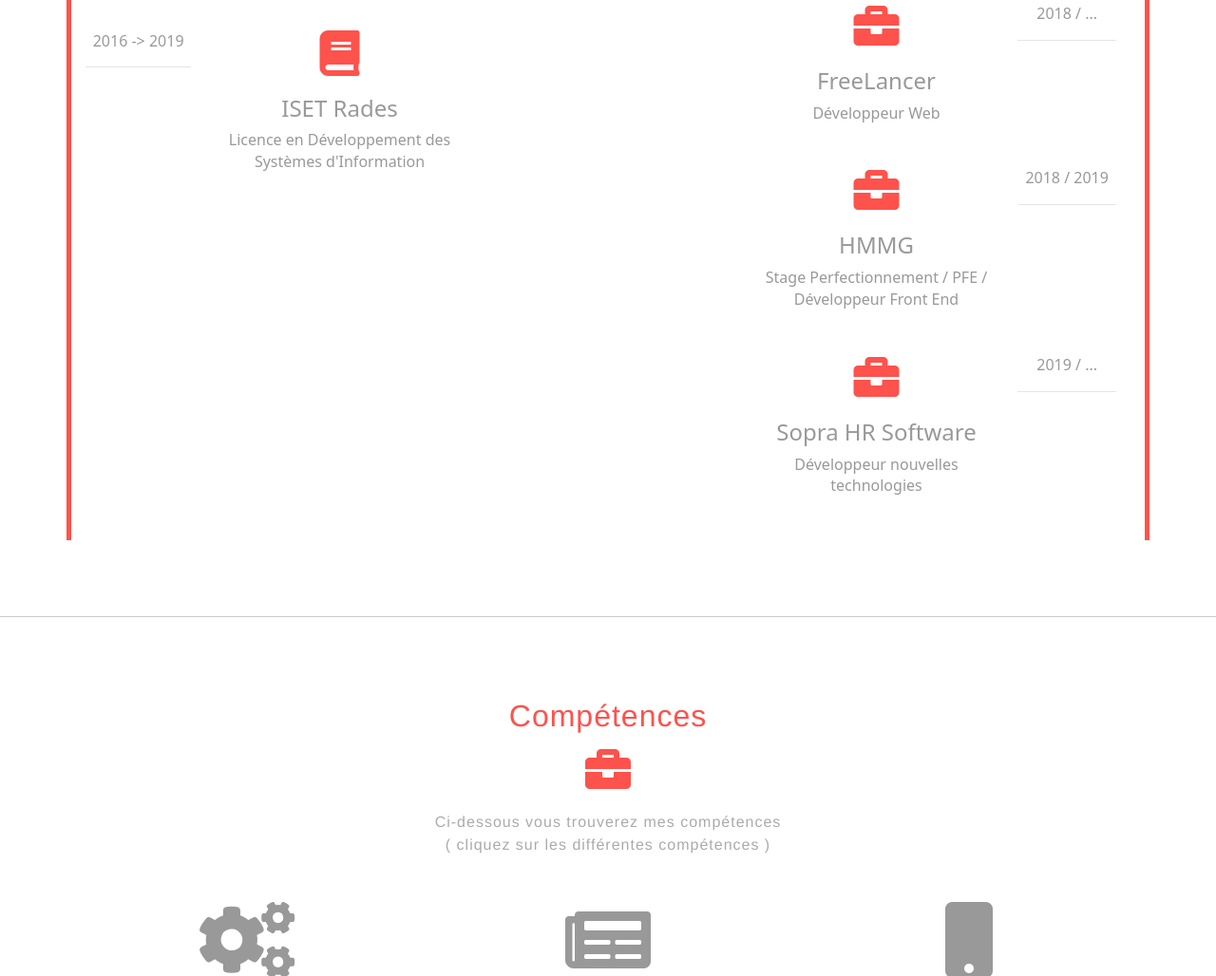
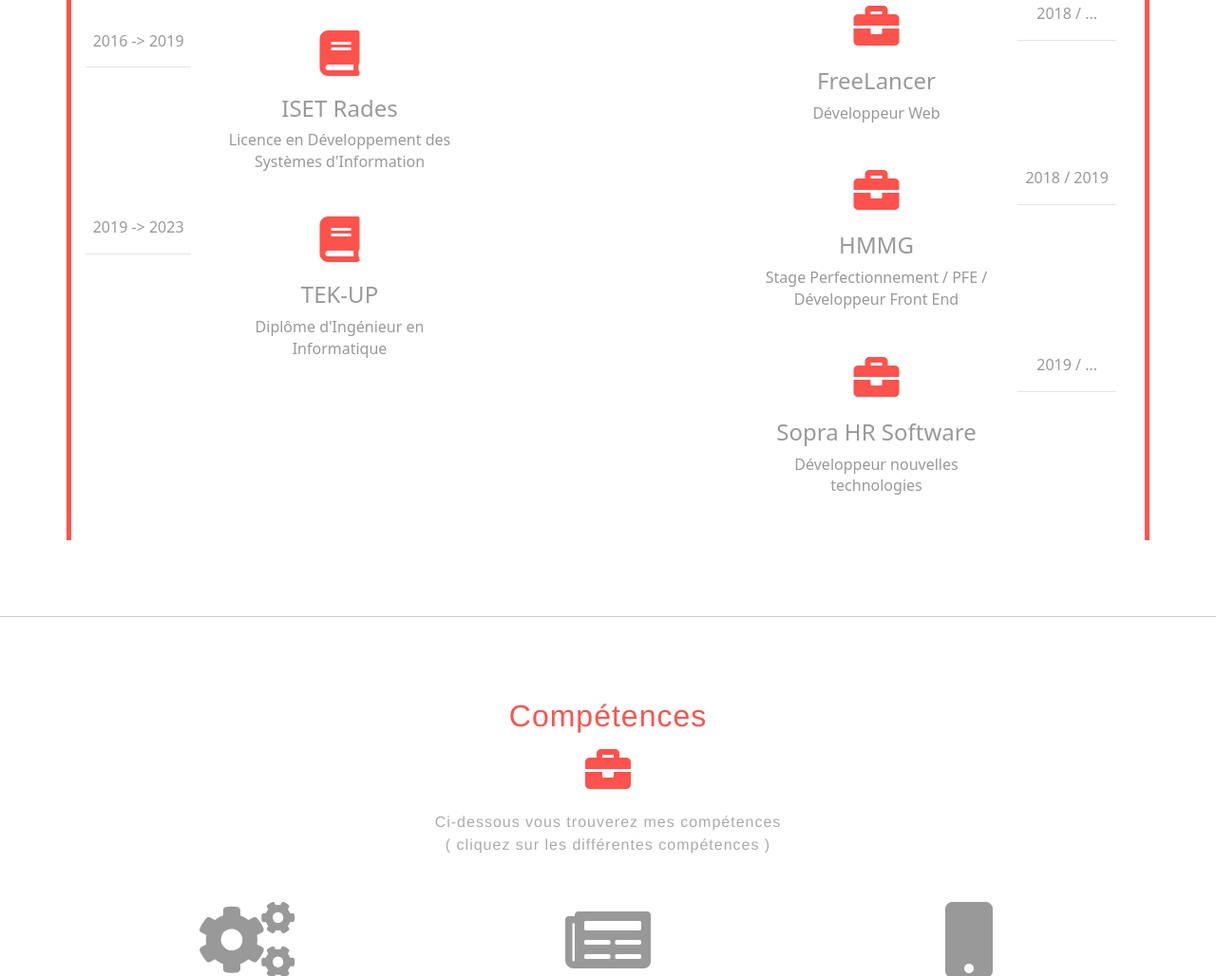
Before and after one commit to JawherHamza/JawherHamza.github.io, a plain HTML site: page index.html in a window 1280 px wide. Shown: the part 2110-3138 px from the top of the page at 95% size. Drawn offline with nearby package versions, Linux system fonts and the light colour scheme; a script that the page names is missing.

Commit message:
Update index.html

```diff
--- a/index.html
+++ b/index.html
@@ -120,6 +120,17 @@
 							<div class="col-6 text-center"> <i class="fa fa-book fa-3x"></i>
 								<h4>ISET Rades</h4>
 								<p>Licence en Développement des Systèmes d'Information</p>
+							</div>
+						</div>
+					</div>
+					<div class="aa">
+						<div class="row">
+							<div class="col-3 text-center"> 2019 -> 2023<br>
+								<hr>
+							</div>
+							<div class="col-6 text-center"> <i class="fa fa-book fa-3x"></i>
+								<h4>TEK-UP</h4>
+								<p>Diplôme d'Ingénieur en Informatique</p>
 							</div>
 						</div>
 					</div>
```
